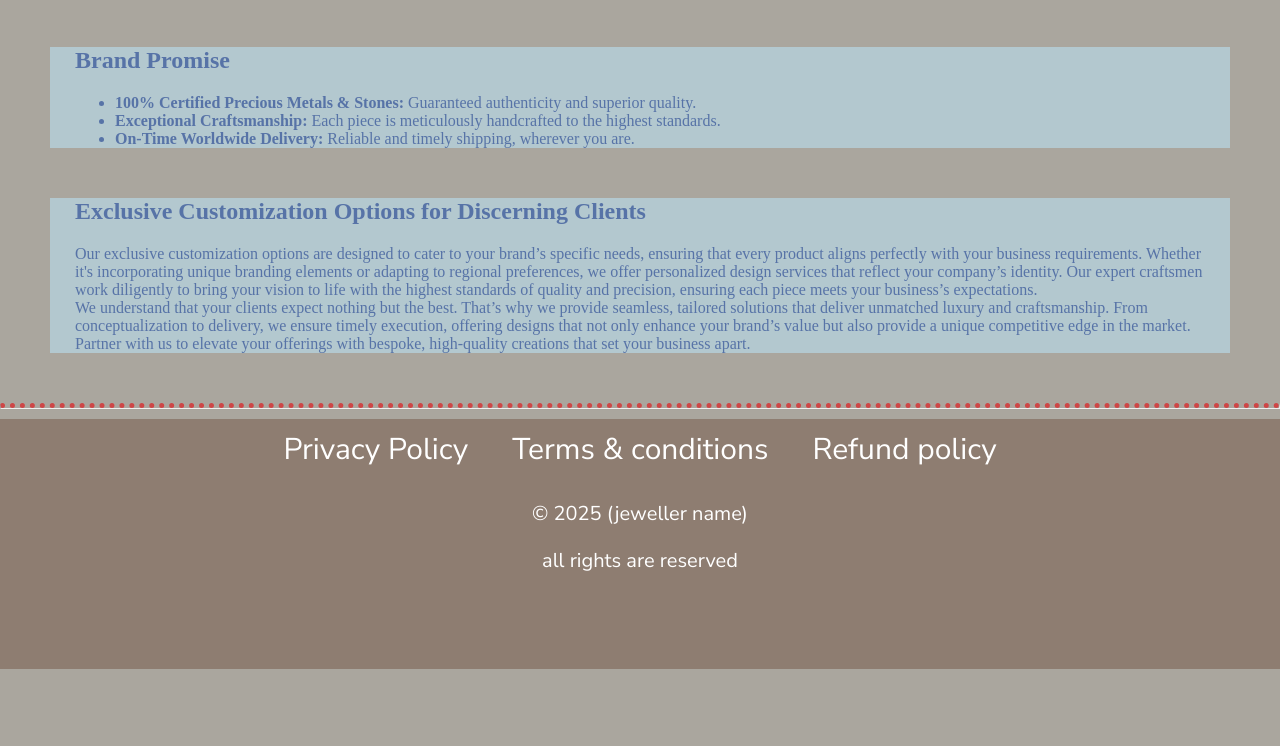
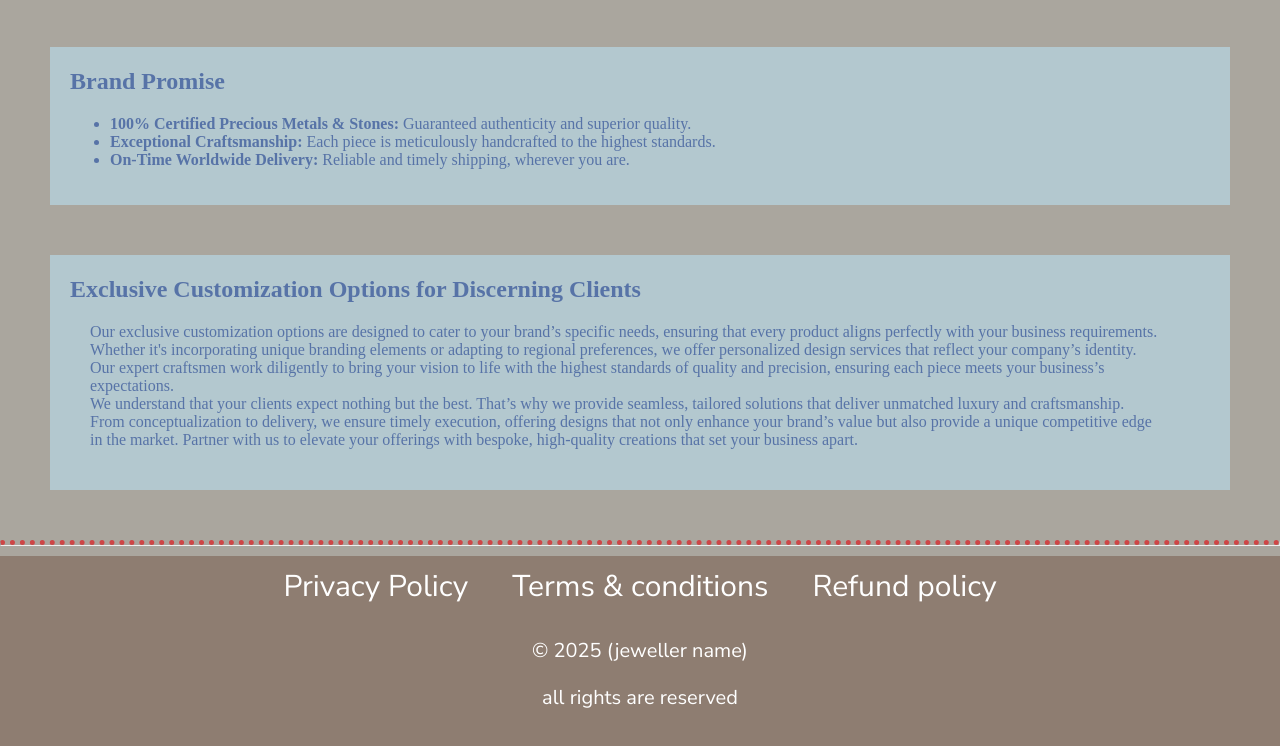
Before and after one commit to Ashish150806/project_01-jewelers, a plain HTML site: page code/index.html in a window 1280 px wide. Shown: the part 1487-2233 px from the top of the page. Before the commit the page ends 2156 px from the top, so only its background shows below. Drawn offline with Linux system fonts and the light colour scheme.

Commit message:
index_2.5

```diff
--- a/code/index.html
+++ b/code/index.html
@@ -147,7 +147,7 @@
             </div>
         </div>
     </div>
-    <div class="content_box">
+    <div class="content_box"  style="padding: 1px 20px 20px 20px;">
         <h2>Brand Promise</h2>
         <ul>
             <li> <b>100% Certified Precious Metals & Stones:</b> Guaranteed authenticity and superior quality.</li>
@@ -155,9 +155,9 @@
             <li> <b>On-Time Worldwide Delivery:</b> Reliable and timely shipping, wherever you are.</li>
         </ul>
     </div>
-    <div class="content_box">
+    <div class="content_box" style="padding: 1px 20px 20px 20px;">
         <h2>Exclusive Customization Options for Discerning Clients</h2>
-        <p>Our exclusive customization options are designed to cater to your brand’s specific needs, ensuring that every
+        <p style="padding: 0px 50px 5px 20px ;">Our exclusive customization options are designed to cater to your brand’s specific needs, ensuring that every
             product aligns perfectly with your business requirements. Whether it's incorporating unique branding
             elements or adapting to regional preferences, we offer personalized design services that reflect your
             company’s identity. Our expert craftsmen work diligently to bring your vision to life with the highest
@@ -177,7 +177,7 @@
             <a href="test.html">Refund policy</a>
         </div>
         <div class="foot-copyright">
-            <p>&copy 2025 (jeweller name)</p>
+            <p>© 2025 (jeweller name)</p>
             <p>all rights are reserved</p>
         </div>
     </footer>
```
